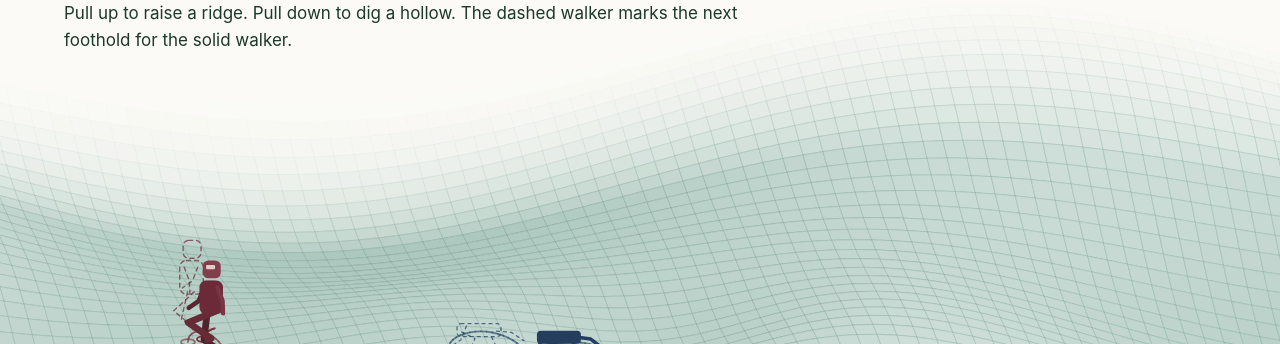
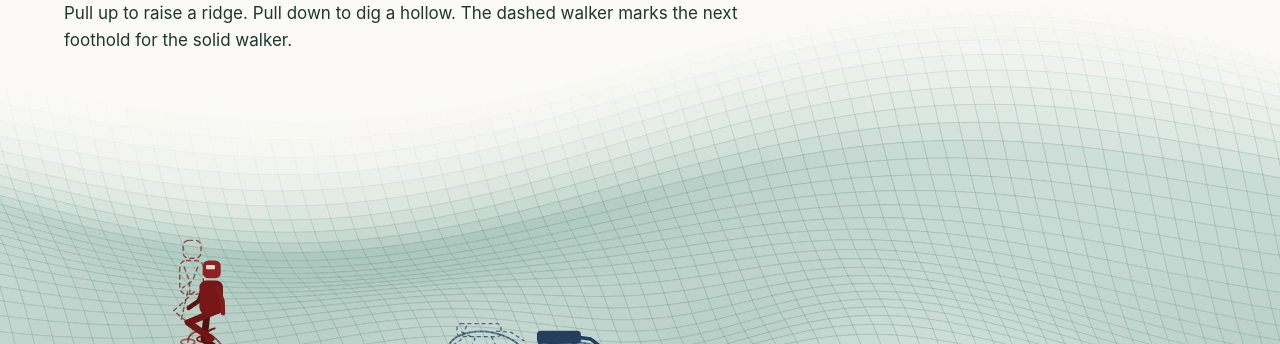
Before and after one commit to thomaslee6710/thomaslee6710.github.io, a plain HTML site: page index.html in a window 1280 px wide. Shown: the part 456-800 px from the top of the page. Drawn offline with Linux system fonts and the light colour scheme; animation ran at ten frames a second.

Commit message:
Shift humanoid palette from burgundy to deep red

```diff
--- a/index.html
+++ b/index.html
@@ -1,5 +1,5 @@
 <!doctype html>
-<html lang="en"><head><meta charset="utf-8"><meta name="viewport" content="width=device-width,initial-scale=1"><meta name="description" content="Thomas Chun Fai Lee studies world models and control at Carnegie Mellon University."><title>Thomas Chun Fai Lee</title><link rel="stylesheet" href="style.css?v=foot3"><script src="scene.js?v=burgundy-navy" defer></script><style>
+<html lang="en"><head><meta charset="utf-8"><meta name="viewport" content="width=device-width,initial-scale=1"><meta name="description" content="Thomas Chun Fai Lee studies world models and control at Carnegie Mellon University."><title>Thomas Chun Fai Lee</title><link rel="stylesheet" href="style.css?v=foot3"><script src="scene.js?v=deep-red" defer></script><style>
 .profile-text{container-type:inline-size}
 .profile h1{font-size:clamp(20px,8.6cqw,62px);white-space:nowrap;line-height:1.15}
 .home{background:#fbfaf6;color:#1d392a}
--- a/scene.js
+++ b/scene.js
@@ -155,7 +155,7 @@ function body(px,hip,feet,ghost){
   if(ghost)ctx.setLineDash([4,4]);
   function limb(points,ink,weight){
     ctx.beginPath();points.forEach(([x,y],i)=>i?ctx.lineTo(x,y):ctx.moveTo(x,y));
-    ctx.strokeStyle=ghost?"rgba(108,41,56,.7)":ink;ctx.lineWidth=ghost?1.4:weight*s;ctx.stroke();
+    ctx.strokeStyle=ghost?"rgba(118,22,22,.7)":ink;ctx.lineWidth=ghost?1.4:weight*s;ctx.stroke();
   }
   function plate(x,y,w,h,r,color){
     ctx.beginPath();ctx.roundRect(x,y,w,h,r);if(ghost)ctx.stroke();else{ctx.fillStyle=color;ctx.fill();}
@@ -176,7 +176,7 @@ function body(px,hip,feet,ghost){
     const shin=Math.atan2(facing*(ankle[0]-knee[0]),ankle[1]-knee[1]);
     const flex=clamp(thigh-shin,.16,2.15);
     const foot=[limitedKnee[0]+facing*segment*Math.sin(thigh-flex),limitedKnee[1]+segment*Math.cos(thigh-flex)];
-    limb([[hx,hy],limitedKnee,foot,[foot[0]+dir*8*s,foot[1]+s]],i?"#672b36":"#50242e",6);
+    limb([[hx,hy],limitedKnee,foot,[foot[0]+dir*8*s,foot[1]+s]],i?"#711414":"#4d1111",6);
   });
   function arm(near){
     const sideOfTorso=near?1:-1;
@@ -187,12 +187,12 @@ function body(px,hip,feet,ghost){
     const forearm=upper+.32+.44*Math.max(0,cycle);
     const elbow=[shoulder[0]+facing*Math.sin(upper)*13*s,shoulder[1]+Math.cos(upper)*13*s];
     const wrist=[elbow[0]+facing*Math.sin(forearm)*11*s,elbow[1]+Math.cos(forearm)*11*s];
-    limb([shoulder,elbow,wrist],near?"#783543":"#582732",4);
+    limb([shoulder,elbow,wrist],near?"#821b1b":"#591212",4);
   }
   arm(false);
-  plate(px-10*s,hip-28*s,21*s,30*s,6*s,"#6c2938");
-  plate(px-7*s,hip-46*s,16*s,16*s,5*s,"#80404b");
-  if(!ghost)plate(px+(-3+3*dir)*s,hip-42*s,8*s,4*s,1,"#e8c9ca");
+  plate(px-10*s,hip-28*s,21*s,30*s,6*s,"#761616");
+  plate(px-7*s,hip-46*s,16*s,16*s,5*s,"#8b2323");
+  if(!ghost)plate(px+(-3+3*dir)*s,hip-42*s,8*s,4*s,1,"#e7d9cf");
   arm(true);
   ctx.restore();
 }
@@ -298,7 +298,7 @@ function drawQuadruped(predictive=false){
   if(predictive)ctx.stroke();else{ctx.fillStyle="#253e5d";ctx.fill();}
   ctx.restore();
 }
-function drawEffortLines(a,centerY,spread,color="#783543"){
+function drawEffortLines(a,centerY,spread,color="#821b1b"){
   const p=route(a),ahead=route(a+.09);
   const rise=terrainDepth(p.x,p.y)-terrainDepth(ahead.x,ahead.y);
   if(obstacleEffort(a)<.16||Math.abs(rise)<.018)return;
@@ -342,8 +342,8 @@ function draw(){
   ctx.save();
   // Render only the remaining swing, from the lifted foot to touchdown.
   // The stance leg's next swing starts after the current leg touches down.
-  drawSwing(planted,nextTarget,0,"rgba(120,53,67,.65)");
-  drawSwing(trailing,target,robot.phase,"#783543");
+  drawSwing(planted,nextTarget,0,"rgba(130,27,27,.65)");
+  drawSwing(trailing,target,robot.phase,"#821b1b");
   visibleBody(preview.x,preview.y,fy-legLength,ghostFeet,true);
   drawQuadruped(true);
   drawQuadruped();
```
